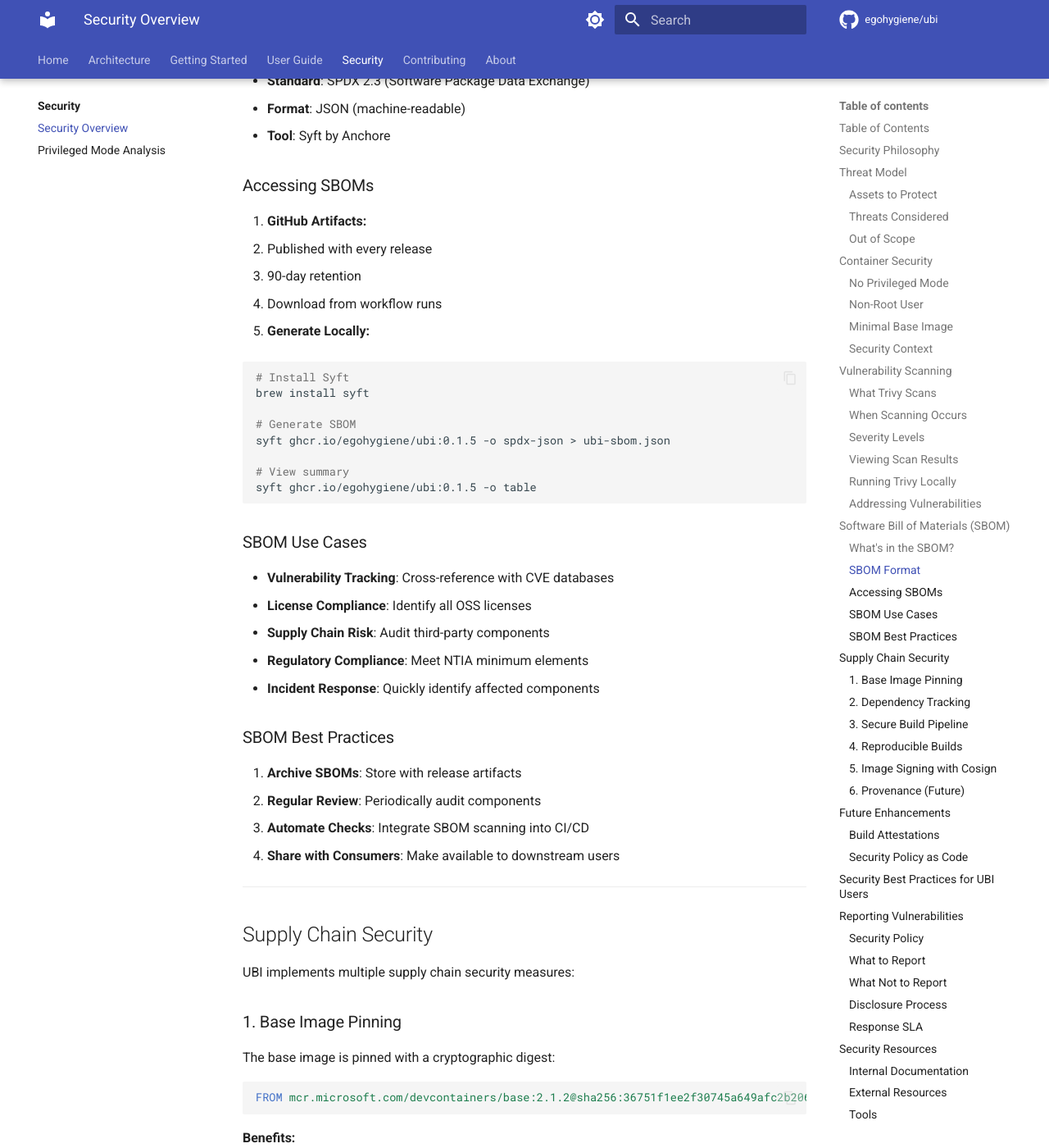
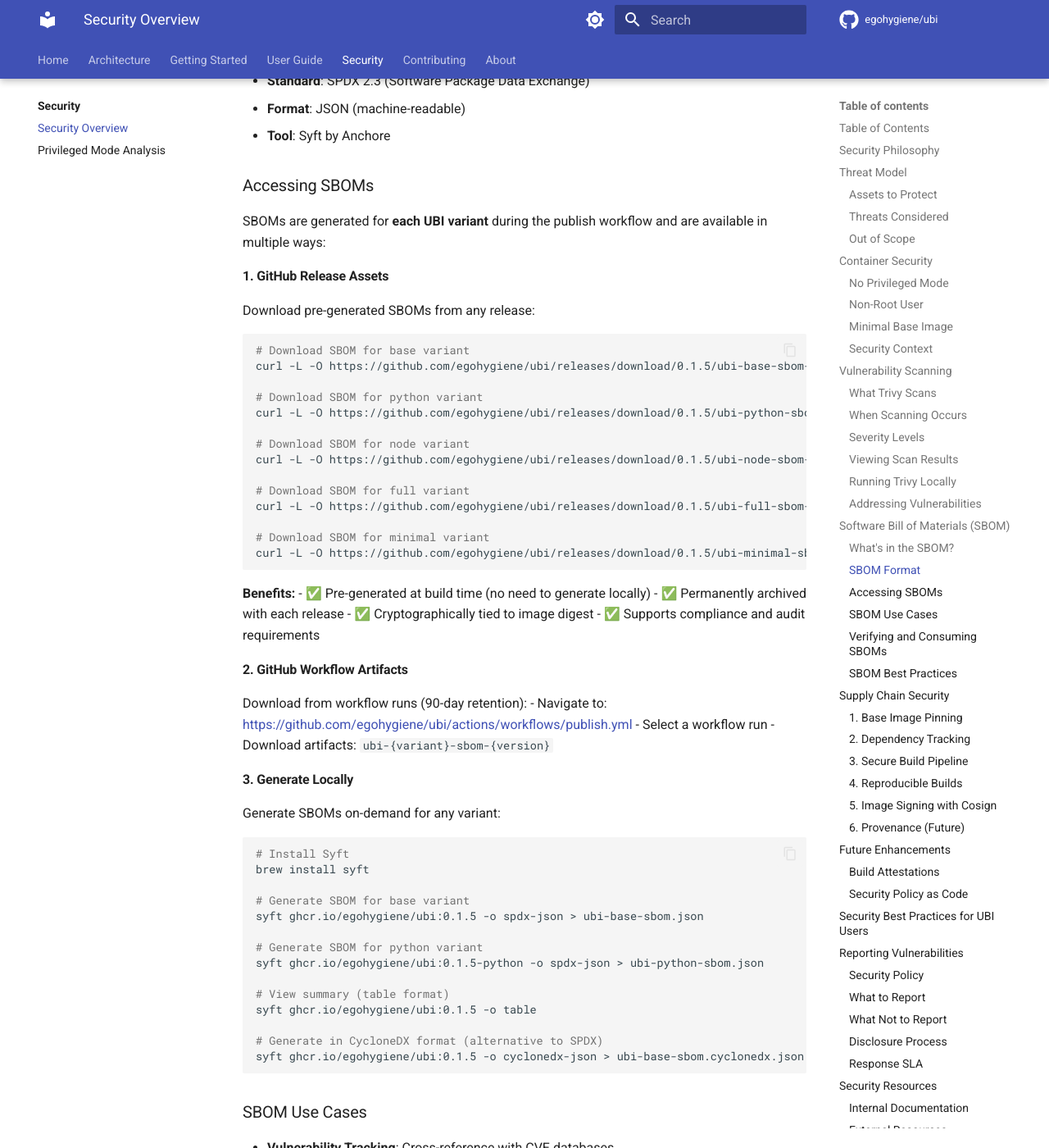
Before and after one commit to egohygiene/ubi, an MkDocs documentation site: the page built from docs/security-overview.md, in a window 1280 px wide and 1400 px high, scrolled down 6392 px. Shown: the whole window at 82% size. Built offline with MkDocs 1.6.1 and Material for MkDocs 9.7.7, drawn with Linux system fonts in a browser that asks for light colours; comment, search, counter and statistics services are not loaded; the version menu is left out; some of the changed text lies outside the part shown.

Commit message:
Fix SBOM generation to download and attach all variant SBOMs to releases
Co-authored-by: szmyty <14865041+szmyty@users.noreply.github.com>

````diff
--- a/docs/security-overview.md
+++ b/docs/security-overview.md
@@ -240,22 +240,61 @@ UBI generates an SBOM for every published image, providing full transparency int
 
 ### Accessing SBOMs
 
-1. **GitHub Artifacts:**
-   - Published with every release
-   - 90-day retention
-   - Download from workflow runs
+SBOMs are generated for **each UBI variant** during the publish workflow and are available in multiple ways:
 
-2. **Generate Locally:**
+#### 1. GitHub Release Assets
+
+Download pre-generated SBOMs from any release:
+
+```bash
+# Download SBOM for base variant
+curl -L -O https://github.com/egohygiene/ubi/releases/download/0.1.5/ubi-base-sbom-0.1.5.spdx.json
+
+# Download SBOM for python variant
+curl -L -O https://github.com/egohygiene/ubi/releases/download/0.1.5/ubi-python-sbom-0.1.5.spdx.json
+
+# Download SBOM for node variant
+curl -L -O https://github.com/egohygiene/ubi/releases/download/0.1.5/ubi-node-sbom-0.1.5.spdx.json
+
+# Download SBOM for full variant
+curl -L -O https://github.com/egohygiene/ubi/releases/download/0.1.5/ubi-full-sbom-0.1.5.spdx.json
+
+# Download SBOM for minimal variant
+curl -L -O https://github.com/egohygiene/ubi/releases/download/0.1.5/ubi-minimal-sbom-0.1.5.spdx.json
+```
+
+**Benefits:**
+- ✅ Pre-generated at build time (no need to generate locally)
+- ✅ Permanently archived with each release
+- ✅ Cryptographically tied to image digest
+- ✅ Supports compliance and audit requirements
+
+#### 2. GitHub Workflow Artifacts
+
+Download from workflow runs (90-day retention):
+- Navigate to: <https://github.com/egohygiene/ubi/actions/workflows/publish.yml>
+- Select a workflow run
+- Download artifacts: `ubi-{variant}-sbom-{version}`
+
+#### 3. Generate Locally
+
+Generate SBOMs on-demand for any variant:
 
    ```bash
    # Install Syft
    brew install syft
 
-   # Generate SBOM
-   syft ghcr.io/egohygiene/ubi:0.1.5 -o spdx-json > ubi-sbom.json
+   # Generate SBOM for base variant
+   syft ghcr.io/egohygiene/ubi:0.1.5 -o spdx-json > ubi-base-sbom.json
 
-   # View summary
+   # Generate SBOM for python variant
+   syft ghcr.io/egohygiene/ubi:0.1.5-python -o spdx-json > ubi-python-sbom.json
+
+   # View summary (table format)
    syft ghcr.io/egohygiene/ubi:0.1.5 -o table
+
+   # Generate in CycloneDX format (alternative to SPDX)
+   syft ghcr.io/egohygiene/ubi:0.1.5 -o cyclonedx-json > ubi-base-sbom.cyclonedx.json
    ```
 
 ### SBOM Use Cases
@@ -266,12 +305,67 @@ UBI generates an SBOM for every published image, providing full transparency int
 - **Regulatory Compliance**: Meet NTIA minimum elements
 - **Incident Response**: Quickly identify affected components
 
+### Verifying and Consuming SBOMs
+
+#### Validate SBOM Structure
+
+```bash
+# Install SPDX tools
+pip install spdx-tools
+
+# Validate SBOM structure
+pyspdxtools -i ubi-base-sbom-0.1.5.spdx.json
+
+# Extract package list
+jq '.packages[] | .name' ubi-base-sbom-0.1.5.spdx.json
+```
+
+#### Scan SBOM for Vulnerabilities
+
+```bash
+# Use Grype to scan SBOM for vulnerabilities
+grype sbom:./ubi-base-sbom-0.1.5.spdx.json
+
+# Use Trivy to scan SBOM
+trivy sbom ubi-base-sbom-0.1.5.spdx.json --severity HIGH,CRITICAL
+```
+
+#### Compare Variants
+
+```bash
+# Compare package counts between variants
+echo "Base packages: $(jq '.packages | length' ubi-base-sbom-0.1.5.spdx.json)"
+echo "Python packages: $(jq '.packages | length' ubi-python-sbom-0.1.5.spdx.json)"
+echo "Full packages: $(jq '.packages | length' ubi-full-sbom-0.1.5.spdx.json)"
+
+# Find packages unique to python variant
+comm -13 \
+  <(jq -r '.packages[].name' ubi-base-sbom-0.1.5.spdx.json | sort) \
+  <(jq -r '.packages[].name' ubi-python-sbom-0.1.5.spdx.json | sort)
+```
+
+#### Integrate with CI/CD
+
+```yaml
+# Example GitHub Action to verify SBOM in downstream projects
+- name: Download and verify UBI SBOM
+  run: |
+    VERSION="0.1.5"
+    curl -L -O "https://github.com/egohygiene/ubi/releases/download/${VERSION}/ubi-base-sbom-${VERSION}.spdx.json"
+
+    # Scan for vulnerabilities
+    grype sbom:./ubi-base-sbom-${VERSION}.spdx.json --fail-on high
+```
+
 ### SBOM Best Practices
 
-1. **Archive SBOMs**: Store with release artifacts
-2. **Regular Review**: Periodically audit components
-3. **Automate Checks**: Integrate SBOM scanning into CI/CD
-4. **Share with Consumers**: Make available to downstream users
+1. **Pin Specific Versions**: Use version-specific SBOMs, not `latest`
+2. **Archive SBOMs**: Store with your own release artifacts alongside derived images
+3. **Regular Review**: Periodically audit components in your base image
+4. **Automate Checks**: Integrate SBOM vulnerability scanning into CI/CD
+5. **Variant Selection**: Choose the minimal variant needed to reduce supply chain risk
+6. **Share with Consumers**: Make SBOMs available to your downstream users
+7. **Track Changes**: Monitor SBOM differences between versions to understand what changed
 
 ---
 
````
Also changed, not shown: 1 other file.
